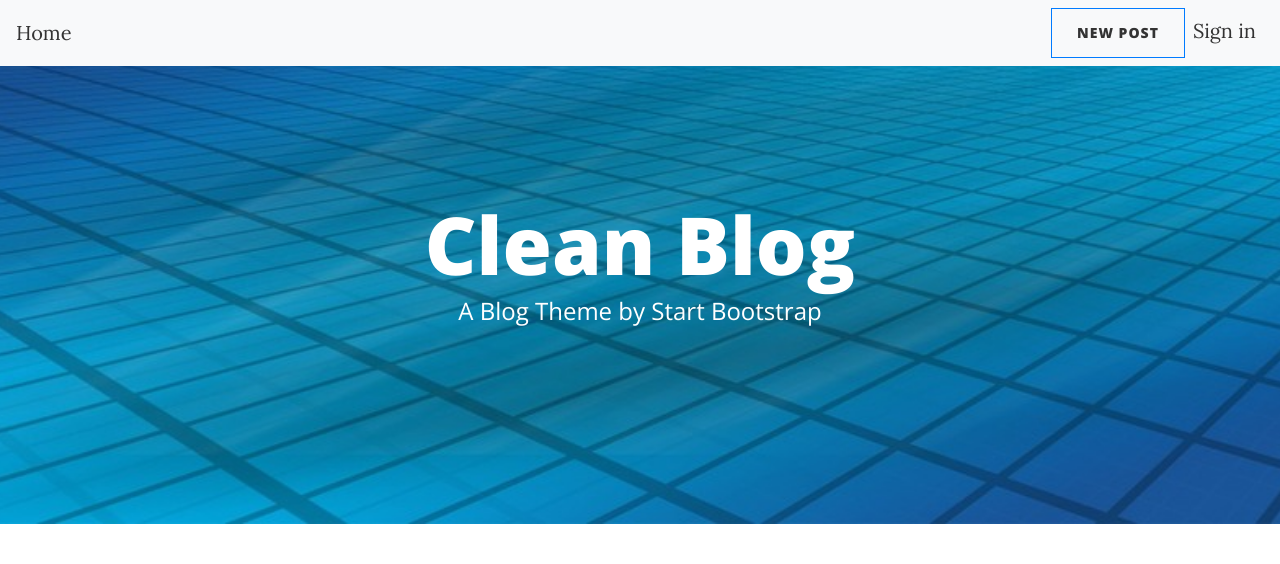
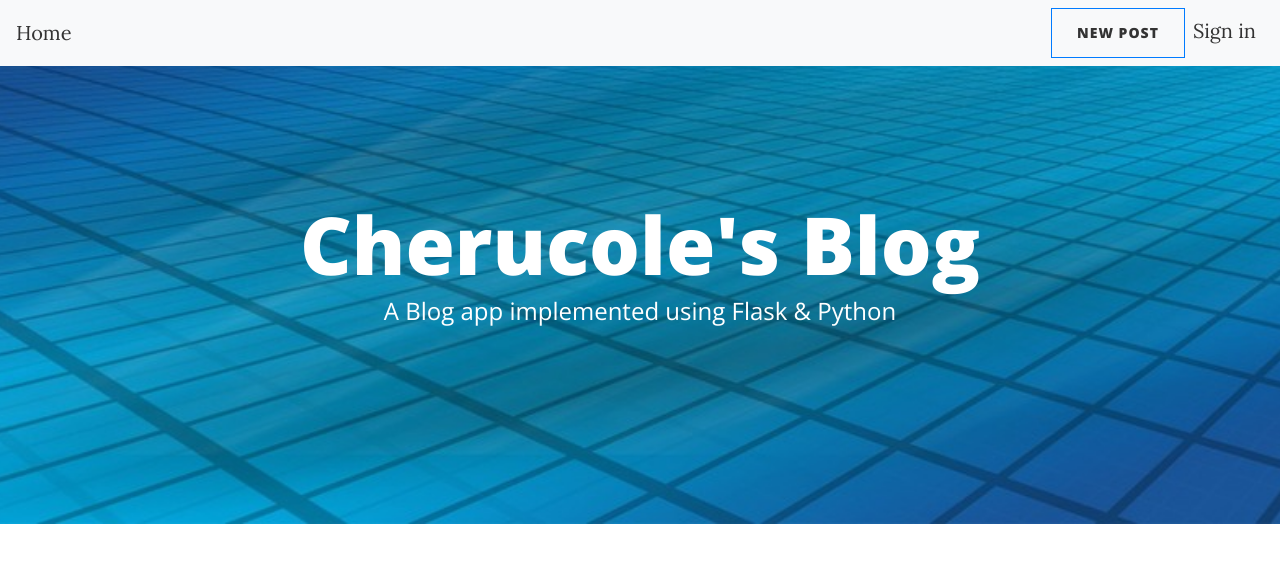
Before and after one commit to cherucole/Blog-Project, a Flask app: page / in a window 1280 px wide. Shown: the top 564 px of the page. Run offline with Flask 2, Linux system fonts and the light colour scheme; data that the repository does not hold is empty; some libraries are stand-ins or nearby versions.

Commit message:
everything works except the subscription only

```diff
--- a/app/templates/index.html
+++ b/app/templates/index.html
@@ -9,7 +9,7 @@
     <meta name="description" content="">
     <meta name="author" content="">
 
-    <title>Clean Blog - Start Bootstrap Theme</title>
+    <title>Cherucole's Blog</title>
 
     <!-- Bootstrap core CSS -->
     <link href="{{ url_for('static', filename='bootstrap.min.css') }}" rel="stylesheet">
@@ -57,8 +57,8 @@
         <div class="row">
           <div class="col-lg-8 col-md-10 mx-auto">
             <div class="site-heading">
-              <h1>Clean Blog</h1>
-              <span class="subheading">A Blog Theme by Start Bootstrap</span>
+              <h1>Cherucole's Blog</h1>
+              <span class="subheading">A Blog app implemented using Flask & Python</span>
             </div>
           </div>
         </div>
```
